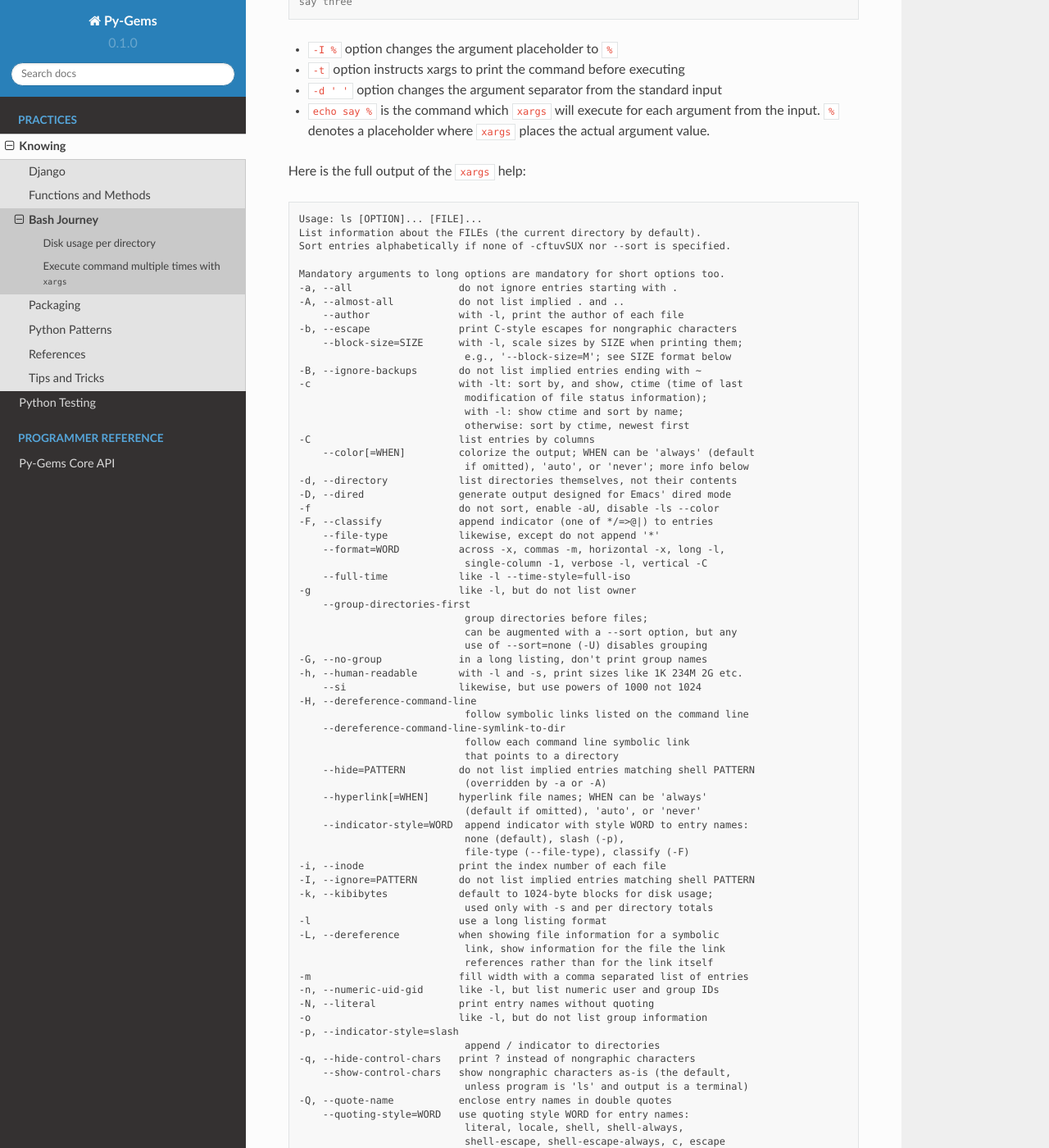
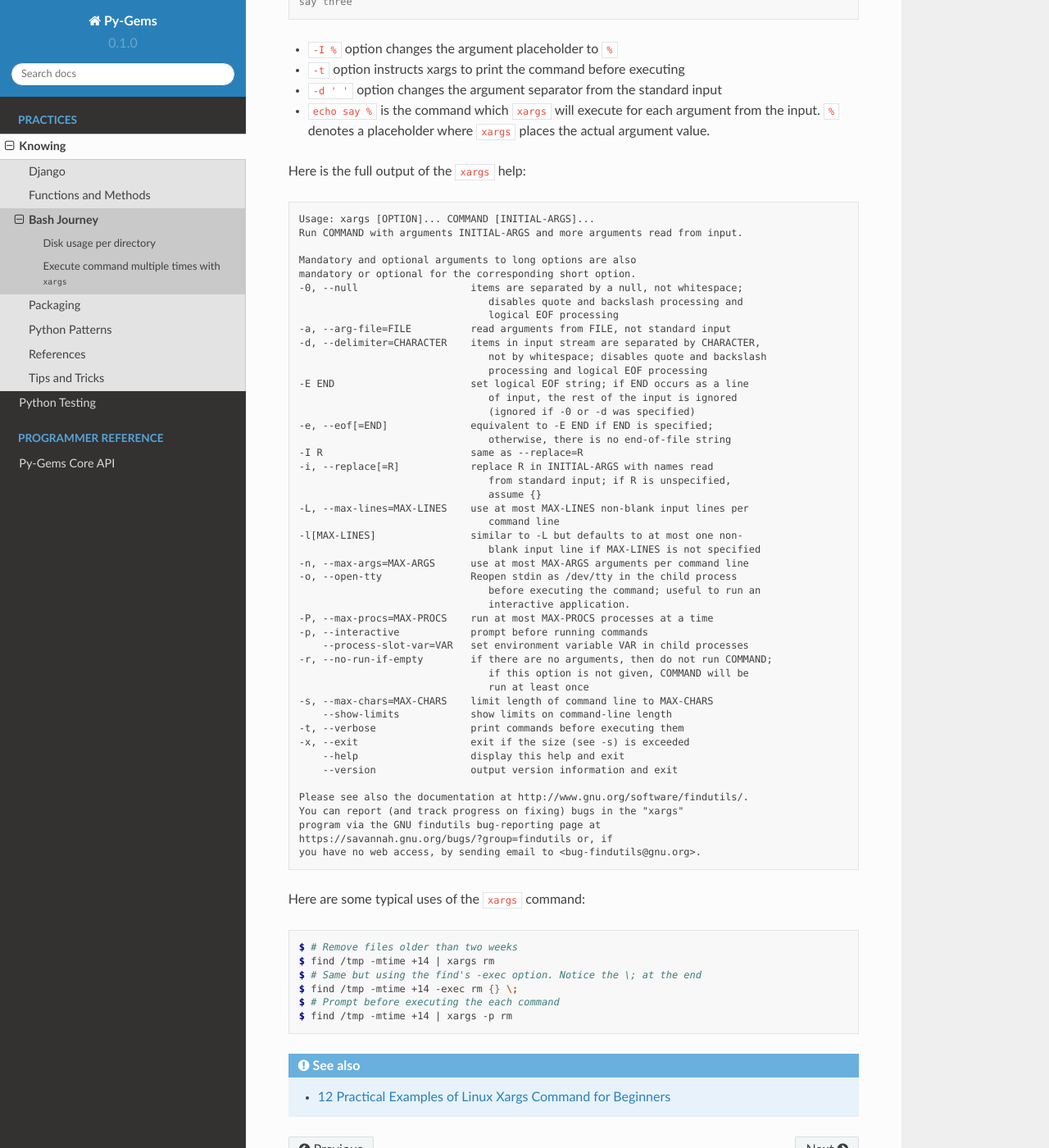
Before and after one commit to ivangeorgiev/py-gems, a Sphinx documentation site: the page built from docs/knowing/linux.rst, in a window 1280 px wide and 1400 px high, scrolled down 3059 px. Shown: the whole window at 82% size. Built offline with Sphinx 7.4.7 and the Read the Docs theme 2.0.0, drawn with Linux system fonts in a browser that asks for light colours; some of the changed text lies outside the part shown.

Commit message:
fix: help for ls command is shown instead of xargs

```diff
--- a/docs/knowing/linux.rst
+++ b/docs/knowing/linux.rst
@@ -170,125 +170,53 @@ Here is the full output of the ``xargs`` help:
 
 .. code-block:: none
 
-    Usage: ls [OPTION]... [FILE]...
-    List information about the FILEs (the current directory by default).
-    Sort entries alphabetically if none of -cftuvSUX nor --sort is specified.
+    Usage: xargs [OPTION]... COMMAND [INITIAL-ARGS]...
+    Run COMMAND with arguments INITIAL-ARGS and more arguments read from input.
 
-    Mandatory arguments to long options are mandatory for short options too.
-    -a, --all                  do not ignore entries starting with .
-    -A, --almost-all           do not list implied . and ..
-        --author               with -l, print the author of each file
-    -b, --escape               print C-style escapes for nongraphic characters
-        --block-size=SIZE      with -l, scale sizes by SIZE when printing them;
-                                e.g., '--block-size=M'; see SIZE format below
-    -B, --ignore-backups       do not list implied entries ending with ~
-    -c                         with -lt: sort by, and show, ctime (time of last
-                                modification of file status information);
-                                with -l: show ctime and sort by name;
-                                otherwise: sort by ctime, newest first
-    -C                         list entries by columns
-        --color[=WHEN]         colorize the output; WHEN can be 'always' (default
-                                if omitted), 'auto', or 'never'; more info below
-    -d, --directory            list directories themselves, not their contents
-    -D, --dired                generate output designed for Emacs' dired mode
-    -f                         do not sort, enable -aU, disable -ls --color
-    -F, --classify             append indicator (one of */=>@|) to entries
-        --file-type            likewise, except do not append '*'
-        --format=WORD          across -x, commas -m, horizontal -x, long -l,
-                                single-column -1, verbose -l, vertical -C
-        --full-time            like -l --time-style=full-iso
-    -g                         like -l, but do not list owner
-        --group-directories-first
-                                group directories before files;
-                                can be augmented with a --sort option, but any
-                                use of --sort=none (-U) disables grouping
-    -G, --no-group             in a long listing, don't print group names
-    -h, --human-readable       with -l and -s, print sizes like 1K 234M 2G etc.
-        --si                   likewise, but use powers of 1000 not 1024
-    -H, --dereference-command-line
-                                follow symbolic links listed on the command line
-        --dereference-command-line-symlink-to-dir
-                                follow each command line symbolic link
-                                that points to a directory
-        --hide=PATTERN         do not list implied entries matching shell PATTERN
-                                (overridden by -a or -A)
-        --hyperlink[=WHEN]     hyperlink file names; WHEN can be 'always'
-                                (default if omitted), 'auto', or 'never'
-        --indicator-style=WORD  append indicator with style WORD to entry names:
-                                none (default), slash (-p),
-                                file-type (--file-type), classify (-F)
-    -i, --inode                print the index number of each file
-    -I, --ignore=PATTERN       do not list implied entries matching shell PATTERN
-    -k, --kibibytes            default to 1024-byte blocks for disk usage;
-                                used only with -s and per directory totals
-    -l                         use a long listing format
-    -L, --dereference          when showing file information for a symbolic
-                                link, show information for the file the link
-                                references rather than for the link itself
-    -m                         fill width with a comma separated list of entries
-    -n, --numeric-uid-gid      like -l, but list numeric user and group IDs
-    -N, --literal              print entry names without quoting
-    -o                         like -l, but do not list group information
-    -p, --indicator-style=slash
-                                append / indicator to directories
-    -q, --hide-control-chars   print ? instead of nongraphic characters
-        --show-control-chars   show nongraphic characters as-is (the default,
-                                unless program is 'ls' and output is a terminal)
-    -Q, --quote-name           enclose entry names in double quotes
-        --quoting-style=WORD   use quoting style WORD for entry names:
-                                literal, locale, shell, shell-always,
-                                shell-escape, shell-escape-always, c, escape
-                                (overrides QUOTING_STYLE environment variable)
-    -r, --reverse              reverse order while sorting
-    -R, --recursive            list subdirectories recursively
-    -s, --size                 print the allocated size of each file, in blocks
-    -S                         sort by file size, largest first
-        --sort=WORD            sort by WORD instead of name: none (-U), size (-S),
-                                time (-t), version (-v), extension (-X)
-        --time=WORD            with -l, show time as WORD instead of default
-                                modification time: atime or access or use (-u);
-                                ctime or status (-c); also use specified time
-                                as sort key if --sort=time (newest first)
-        --time-style=TIME_STYLE  time/date format with -l; see TIME_STYLE below
-    -t                         sort by modification time, newest first
-    -T, --tabsize=COLS         assume tab stops at each COLS instead of 8
-    -u                         with -lt: sort by, and show, access time;
-                                with -l: show access time and sort by name;
-                                otherwise: sort by access time, newest first
-    -U                         do not sort; list entries in directory order
-    -v                         natural sort of (version) numbers within text
-    -w, --width=COLS           set output width to COLS.  0 means no limit
-    -x                         list entries by lines instead of by columns
-    -X                         sort alphabetically by entry extension
-    -Z, --context              print any security context of each file
-    -1                         list one file per line.  Avoid '\n' with -q or -b
-        --append-exe           append .exe if cygwin magic was needed
-        --help     display this help and exit
-        --version  output version information and exit
+    Mandatory and optional arguments to long options are also
+    mandatory or optional for the corresponding short option.
+    -0, --null                   items are separated by a null, not whitespace;
+                                    disables quote and backslash processing and
+                                    logical EOF processing
+    -a, --arg-file=FILE          read arguments from FILE, not standard input
+    -d, --delimiter=CHARACTER    items in input stream are separated by CHARACTER,
+                                    not by whitespace; disables quote and backslash
+                                    processing and logical EOF processing
+    -E END                       set logical EOF string; if END occurs as a line
+                                    of input, the rest of the input is ignored
+                                    (ignored if -0 or -d was specified)
+    -e, --eof[=END]              equivalent to -E END if END is specified;
+                                    otherwise, there is no end-of-file string
+    -I R                         same as --replace=R
+    -i, --replace[=R]            replace R in INITIAL-ARGS with names read
+                                    from standard input; if R is unspecified,
+                                    assume {}
+    -L, --max-lines=MAX-LINES    use at most MAX-LINES non-blank input lines per
+                                    command line
+    -l[MAX-LINES]                similar to -L but defaults to at most one non-
+                                    blank input line if MAX-LINES is not specified
+    -n, --max-args=MAX-ARGS      use at most MAX-ARGS arguments per command line
+    -o, --open-tty               Reopen stdin as /dev/tty in the child process
+                                    before executing the command; useful to run an
+                                    interactive application.
+    -P, --max-procs=MAX-PROCS    run at most MAX-PROCS processes at a time
+    -p, --interactive            prompt before running commands
+        --process-slot-var=VAR   set environment variable VAR in child processes
+    -r, --no-run-if-empty        if there are no arguments, then do not run COMMAND;
+                                    if this option is not given, COMMAND will be
+                                    run at least once
+    -s, --max-chars=MAX-CHARS    limit length of command line to MAX-CHARS
+        --show-limits            show limits on command-line length
+    -t, --verbose                print commands before executing them
+    -x, --exit                   exit if the size (see -s) is exceeded
+        --help                   display this help and exit
+        --version                output version information and exit
 
-    The SIZE argument is an integer and optional unit (example: 10K is 10*1024).
-    Units are K,M,G,T,P,E,Z,Y (powers of 1024) or KB,MB,... (powers of 1000).
-    Binary prefixes can be used, too: KiB=K, MiB=M, and so on.
-
-    The TIME_STYLE argument can be full-iso, long-iso, iso, locale, or +FORMAT.
-    FORMAT is interpreted like in date(1).  If FORMAT is FORMAT1<newline>FORMAT2,
-    then FORMAT1 applies to non-recent files and FORMAT2 to recent files.
-    TIME_STYLE prefixed with 'posix-' takes effect only outside the POSIX locale.
-    Also the TIME_STYLE environment variable sets the default style to use.
-
-    Using color to distinguish file types is disabled both by default and
-    with --color=never.  With --color=auto, ls emits color codes only when
-    standard output is connected to a terminal.  The LS_COLORS environment
-    variable can change the settings.  Use the dircolors command to set it.
-
-    Exit status:
-    0  if OK,
-    1  if minor problems (e.g., cannot access subdirectory),
-    2  if serious trouble (e.g., cannot access command-line argument).
-
-    GNU coreutils online help: <https://www.gnu.org/software/coreutils/>
-    Full documentation <https://www.gnu.org/software/coreutils/ls>
-    or available locally via: info '(coreutils) ls invocation'
+    Please see also the documentation at http://www.gnu.org/software/findutils/.
+    You can report (and track progress on fixing) bugs in the "xargs"
+    program via the GNU findutils bug-reporting page at
+    https://savannah.gnu.org/bugs/?group=findutils or, if
+    you have no web access, by sending email to <bug-findutils@gnu.org>.
 
 Here are some typical uses of the ``xargs`` command:
 
```
